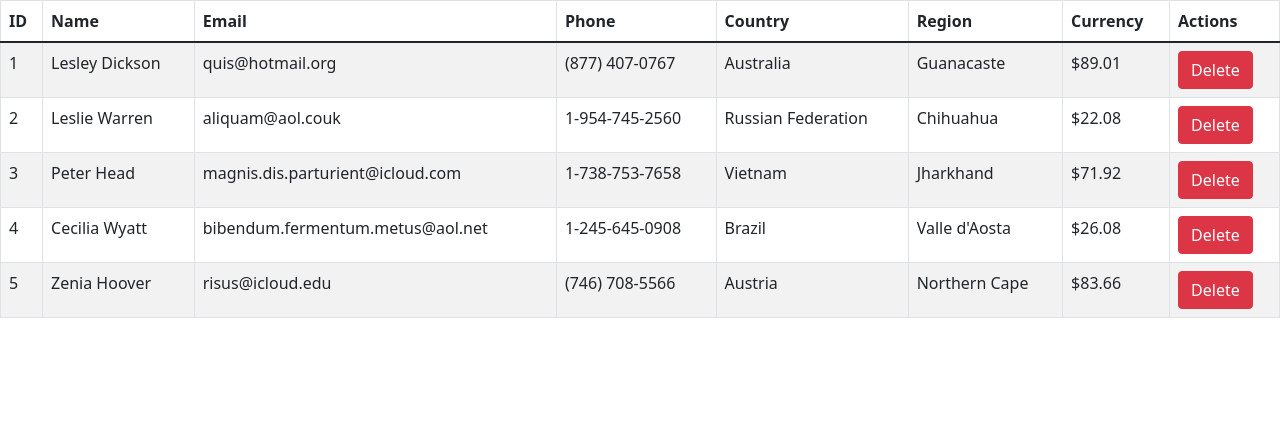
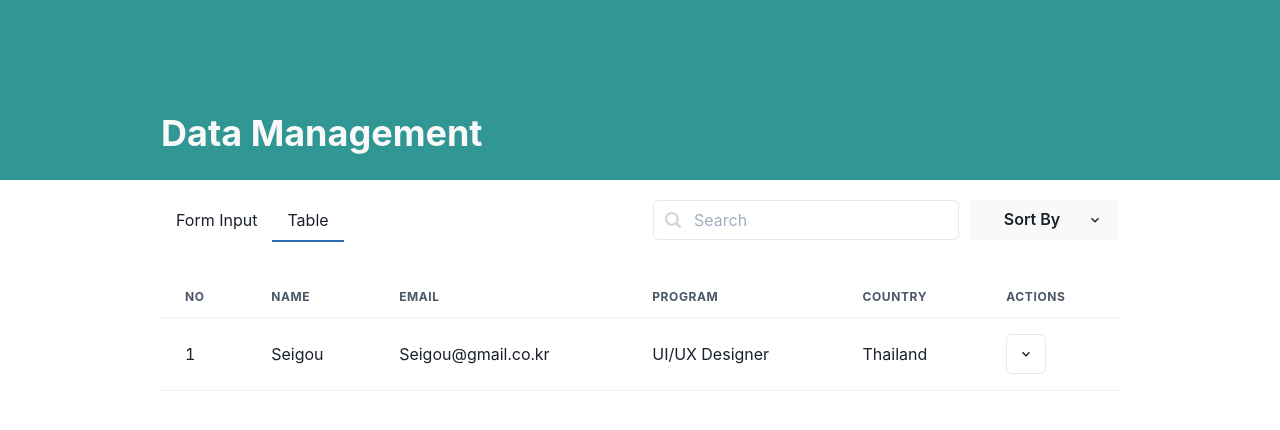
Before and after one commit to alee0510/PS-M02-FRONTEND-JCVL05, a React (Create React App) app: page /table in a window 1280 px wide. Shown: the top 430 px of the page. Built offline with nearby package versions, Linux system fonts and the light colour scheme; data requests are answered from the project's data file.

Commit message:
add new practice

```diff
--- a/api/db.json
+++ b/api/db.json
@@ -1,49 +1,11 @@
 {
-	"users" : [
-        {
-            "id" : 1,
-            "name": "Lesley Dickson",
-            "phone": "(877) 407-0767",
-            "email": "quis@hotmail.org",
-            "country": "Australia",
-            "currency": "$89.01",
-            "region": "Guanacaste"
-        },
-        {
-            "id" : 2,
-            "name": "Leslie Warren",
-            "phone": "1-954-745-2560",
-            "email": "aliquam@aol.couk",
-            "country": "Russian Federation",
-            "currency": "$22.08",
-            "region": "Chihuahua"
-        },
-        {
-            "id" : 3,
-            "name": "Peter Head",
-            "phone": "1-738-753-7658",
-            "email": "magnis.dis.parturient@icloud.com",
-            "country": "Vietnam",
-            "currency": "$71.92",
-            "region": "Jharkhand"
-        },
-        {
-            "id" : 4,
-            "name": "Cecilia Wyatt",
-            "phone": "1-245-645-0908",
-            "email": "bibendum.fermentum.metus@aol.net",
-            "country": "Brazil",
-            "currency": "$26.08",
-            "region": "Valle d'Aosta"
-        },
-        {
-            "id" : 5,
-            "name": "Zenia Hoover",
-            "phone": "(746) 708-5566",
-            "email": "risus@icloud.edu",
-            "country": "Austria",
-            "currency": "$83.66",
-            "region": "Northern Cape"
-        }
-    ]
+  "students": [
+    {
+      "id": 3,
+      "name": "Seigou",
+      "email": "Seigou@gmail.co.kr",
+      "program": "UI/UX Designer",
+      "country": "Thailand"
+    }
+  ]
 }
--- a/package.json
+++ b/package.json
@@ -3,11 +3,16 @@
   "version": "0.1.0",
   "private": true,
   "dependencies": {
+    "@chakra-ui/icons": "^1.1.7",
+    "@chakra-ui/react": "^1.8.6",
+    "@emotion/react": "^11.8.2",
+    "@emotion/styled": "^11.8.1",
     "@testing-library/jest-dom": "^5.16.2",
     "@testing-library/react": "^12.1.4",
     "@testing-library/user-event": "^13.5.0",
     "axios": "^0.26.1",
     "bootstrap": "^5.1.3",
+    "framer-motion": "^6.2.8",
     "react": "^17.0.2",
     "react-bootstrap": "^2.2.0",
     "react-dom": "^17.0.2",
--- /dev/null
+++ b/src/components/navbar.jsx
@@ -0,0 +1,12 @@
+import React from "react"
+import { Box, Text, Flex } from '@chakra-ui/react'
+
+function Navbar () {
+    return (
+        <Flex w="100%" h="180px" px="161px" paddingBottom="20px" backgroundColor="#319795" flexDirection="column" justifyContent="flex-end">
+            <Text fontSize="4xl" fontWeight="bold" color="#F9F9F9">Data Management</Text>
+        </Flex>
+    )
+}
+
+export default Navbar
--- /dev/null
+++ b/src/components/navigation.jsx
@@ -0,0 +1,45 @@
+import React from 'react'
+import {
+    Flex,
+    Box,
+    InputGroup,
+    InputLeftElement,
+    Input,
+    Button,
+    Menu,
+    MenuList,
+    MenuButton,
+    MenuItem
+} from '@chakra-ui/react'
+import { Search2Icon, ChevronDownIcon } from '@chakra-ui/icons'
+
+export default function Navigation () {
+    return (
+        <Flex w="100%" py="20px" marginBottom="15px" px="161px" justifyContent="space-between">
+            <Flex>
+                <Box py="8px" px="15px" cursor="pointer">Form Input</Box>
+                <Box py="8px" px="15px" cursor="pointer" borderBottom="2px" borderBottomColor="#2B6CB0">Table</Box>
+            </Flex>
+            <Flex>
+                <InputGroup>
+                    <InputLeftElement
+                        pointerEvents='none'
+                        children={<Search2Icon color='gray.300' />}
+                    />
+                    <Input type='text' placeholder='Search' />
+                </InputGroup>
+                <Menu>
+                    <MenuButton minW="150px" ml="10px" backgroundColor="#F9F9F9" as={Button} rightIcon={<ChevronDownIcon />}>
+                        Sort By
+                    </MenuButton>
+                    <MenuList>
+                        <MenuItem>Program A-Z</MenuItem>
+                        <MenuItem>Program Z-A</MenuItem>
+                        <MenuItem>Country A-Z</MenuItem>
+                        <MenuItem>Country Z-A</MenuItem>
+                    </MenuList>
+                </Menu>
+            </Flex>
+        </Flex>
+    )
+}
--- a/src/components/table-row.jsx
+++ /dev/null
@@ -1,26 +0,0 @@
-import React from 'react'
-import { Button } from 'react-bootstrap'
-
-function TableRow (props) {
-    return (
-        <tr>
-            <td>{props.id}</td>
-            <td>{props.name}</td>
-            <td>{props.email}</td>
-            <td>{props.phone}</td>
-            <td>{props.country}</td>
-            <td>{props.region}</td>
-            <td>{props.currency}</td>
-            <td>
-                <Button
-                    variant='danger'
-                    // onClick={props.onButtonClick}
-                >
-                    Delete
-                </Button>
-            </td>
-        </tr>
-    )
-}
-
-export default TableRow
--- a/src/index.js
+++ b/src/index.js
@@ -1,9 +1,14 @@
 import React from 'react'
 import ReactDOM from 'react-dom'
-import 'bootstrap/dist/css/bootstrap.min.css'
+import { ChakraProvider } from '@chakra-ui/react'
 
 // import main app
 import Main from './main'
 
 // render main component
-ReactDOM.render(<Main/> ,document.getElementById("root"))
+ReactDOM.render(
+    <ChakraProvider>
+        <Main/>
+    </ChakraProvider>
+    ,document.getElementById("root")
+)
--- a/src/main.jsx
+++ b/src/main.jsx
@@ -1,58 +1,18 @@
-import React, { useState, useEffect } from 'react'
-import Axios from 'axios'
-import { Table } from 'react-bootstrap'
-import TableRow from './components/table-row'
+import React from 'react'
+
+// components
+import Navbar from './components/navbar'
+import Navigation from './components/navigation'
+
+// pages
+import ShowTables from './pages/show-table'
 
 function Main () {
-    // state
-    const [users, setUsers] = useState([])
-
-    // life-cylcle method
-    useEffect(() => {
-       // req to server
-       Axios.get('http://localhost:2000/users')
-       .then((respond) => {
-           setUsers(respond.data)
-        })
-       .catch((error) => console.log(error))
-    }, [])
-
-
-    const generateTableRows = () => {
-        return users.map((user, index) => {
-            return (
-                <TableRow
-                    key={user.id}
-                    id={user.id}
-                    name={user.name}
-                    email={user.email}
-                    phone={user.phone}
-                    country={user.country}
-                    region={user.region}
-                    currency={user.currency}
-                />
-            )
-        })
-    }
-
-    console.log('users', users)
     return (
         <div>
-            <Table striped bordered hover>
-                <thead>
-                    <tr>
-                        <th>ID</th>
-                        <th>Name</th>
-                        <th>Email</th>
-                        <th>Phone</th>
-                        <th>Country</th>
-                        <th>Region</th>
-                        <th>Currency</th>
-                        <th>Actions</th>
-                    </tr>
-                </thead>
-                <tbody>{ generateTableRows() }</tbody>
-            </Table>
+            <Navbar/>
+            <Navigation/>
+            <ShowTables/>
         </div>
     )
 }
--- /dev/null
+++ b/src/pages/show-table.jsx
@@ -0,0 +1,125 @@
+import React, { useEffect, useState } from 'react'
+import Axios from 'axios'
+import {
+    Box,
+    Table,
+    Thead,
+    Tbody,
+    Tr,
+    Th,
+    Td,
+    Spinner,
+    Flex,
+    Menu,
+    MenuButton,
+    IconButton,
+    MenuList,
+    MenuItem
+} from '@chakra-ui/react'
+import { ChevronDownIcon, DeleteIcon, EditIcon } from '@chakra-ui/icons'
+
+function ShowTables () {
+    const [students, setStudent] = useState([])
+    const [loading, setLoading] = useState(false)
+
+    // side-effect
+    useEffect(() => {
+        setLoading(true)
+
+        // fetch data from api/server
+        Axios.get('http://localhost:2000/students')
+        .then((respond) => {
+            setStudent(respond.data)
+            setLoading(false)
+        })
+        .catch((error) => {
+            console.log(error)
+            setLoading(false)
+        })
+    }, [])
+
+    // generate rows
+    const generateStudentRows = () => {
+        return students.map((student, index) => {
+            return (
+                <Tr key={student.id}>
+                    <Td>{index + 1}</Td>
+                    <Td>{student.name}</Td>
+                    <Td>{student.email}</Td>
+                    <Td>{student.program}</Td>
+                    <Td>{student.country}</Td>
+                    <Td>
+                        <Menu>
+                            <MenuButton
+                                as={IconButton}
+                                aria-label='Options'
+                                icon={<ChevronDownIcon />}
+                                variant='outline'
+                            />
+                            <MenuList>
+                                <MenuItem icon={<EditIcon />}>
+                                    Edit
+                                </MenuItem>
+                                <MenuItem
+                                    onClick={() => onButtonDelete(student.id)}
+                                    icon={<DeleteIcon
+                                />}>
+                                    Delete
+                                </MenuItem>
+                            </MenuList>
+                        </Menu>
+                    </Td>
+                </Tr>
+            )
+        })
+    }
+
+    // event
+    const onButtonDelete = (id) => {
+        Axios.delete(`http://localhost:2000/students/${id}`)
+        .then((respond) => {
+            console.log(respond.data)
+
+            Axios.get('http://localhost:2000/students')
+            .then((respond2) => {
+                setStudent(respond2.data)
+            })
+        })
+        .catch((error) => console.log(error))
+    }
+
+    return (
+        <Box w="100%" px="161px">
+            {
+                loading ?
+                <Flex w="100%" minH="500px" justifyContent="center" alignItems="center">
+                    <Spinner
+                        thickness='4px'
+                        speed='0.65s'
+                        emptyColor='gray.200'
+                        color='#319795'
+                        size='xl'
+                    />
+                </Flex>
+                :
+                <Table variant='simple'>
+                    <Thead>
+                        <Tr>
+                            <Th>No</Th>
+                            <Th>Name</Th>
+                            <Th>Email</Th>
+                            <Th>Program</Th>
+                            <Th>Country</Th>
+                            <Th>Actions</Th>
+                        </Tr>
+                    </Thead>
+                    <Tbody>
+                        { generateStudentRows() }
+                    </Tbody>
+                </Table>
+            }
+        </Box>
+    )
+}
+
+export default ShowTables
```
Also changed, not shown: src/components/card.jsx (deleted, +0 -18 lines), 1 other file (tests, documents, lock files or other folders).
